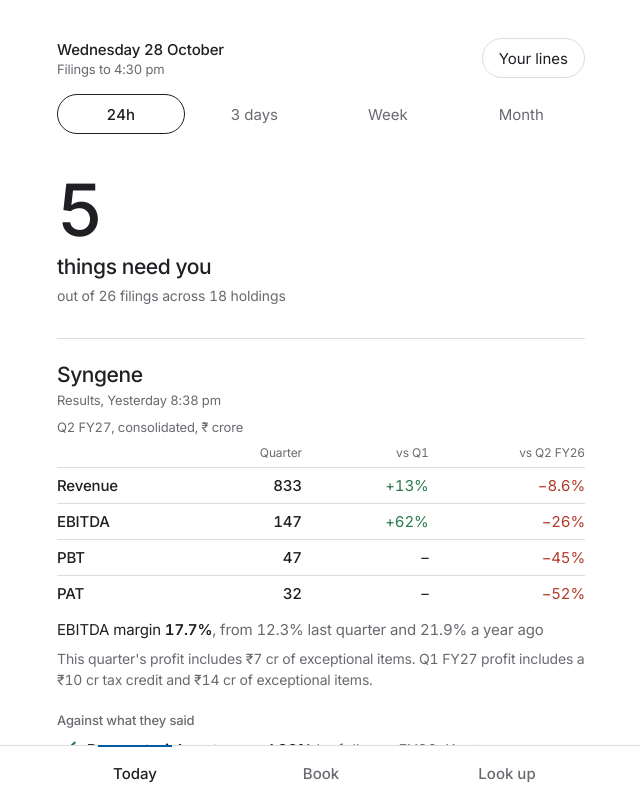
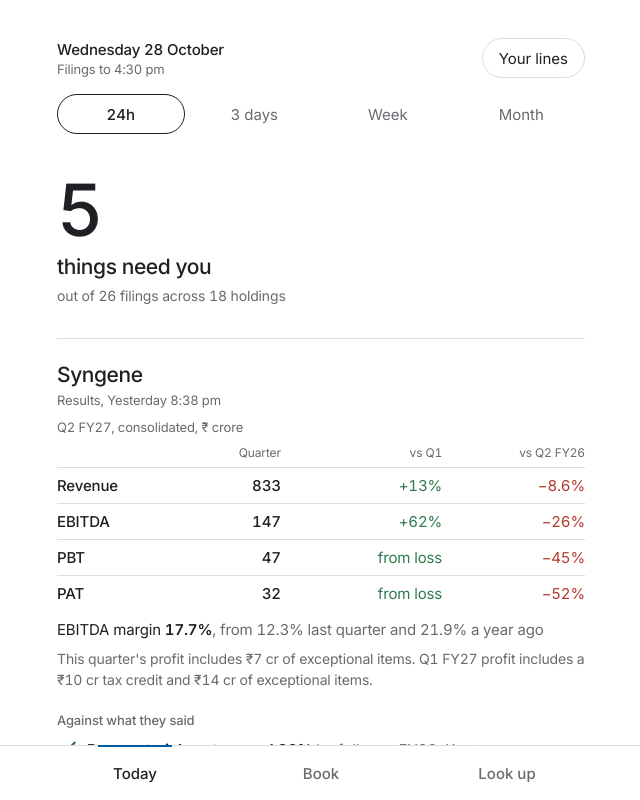
Before and after one commit to vedant-22/finn, a React (Vite) app in the folder web/: page / in a window 1280 px wide. Shown: the top 800 px of the page, without its empty margins (319-959 px from the left). Built offline with nearby package versions, Linux system fonts and the light colour scheme.

Commit message:
Show from loss in results

```diff
--- a/web/src/Today.tsx
+++ b/web/src/Today.tsx
@@ -132,8 +132,8 @@ function ResultsBlock({ f, symbol, openCompany }: { f: any; symbol: string; open
             <tr key={l.key}>
               <th scope="row">{l.label}</th>
               <td className="num">{cr(l.value)}</td>
-              <td className={`num ${tone(l.qoq)}`}>{pct(l.qoq)}</td>
-              <td className={`num ${tone(l.yoy)}`}>{pct(l.yoy)}</td>
+              <Chg v={l.qoq} base={l.prev} now={l.value} />
+              <Chg v={l.yoy} base={l.yago} now={l.value} />
             </tr>
           ))}
         </tbody>
@@ -160,6 +160,12 @@ function ResultsBlock({ f, symbol, openCompany }: { f: any; symbol: string; open
 </p>
     </div>
   )
+}
+
+// A percentage off a loss means nothing; a swing back to profit still deserves saying
+function Chg({ v, base, now }: { v: number | null; base: number | null; now: number | null }) {
+  if (v == null && base != null && base < 0 && now != null && now >= 0) return <td className={`num ${tone(1)} turn`}>from loss</td>
+  return <td className={`num ${tone(v)}`}>{pct(v)}</td>
 }
 
 function PeopleBlock({ f }: { f: any }) {
```
